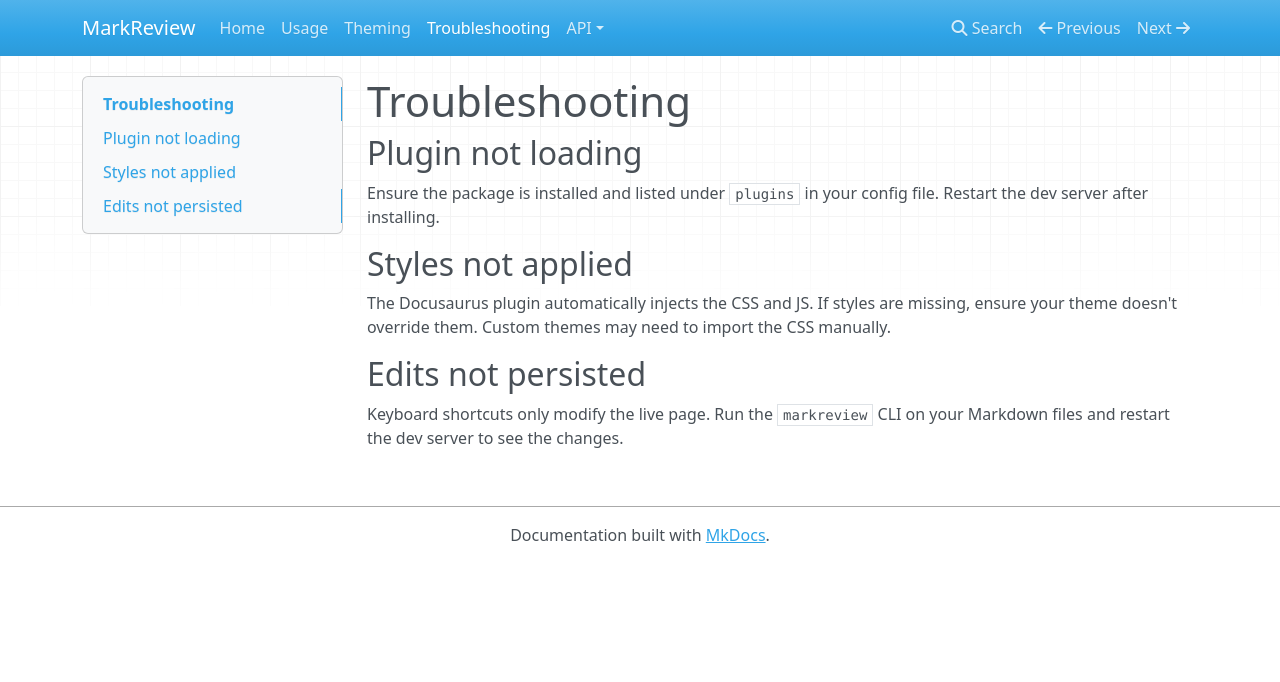
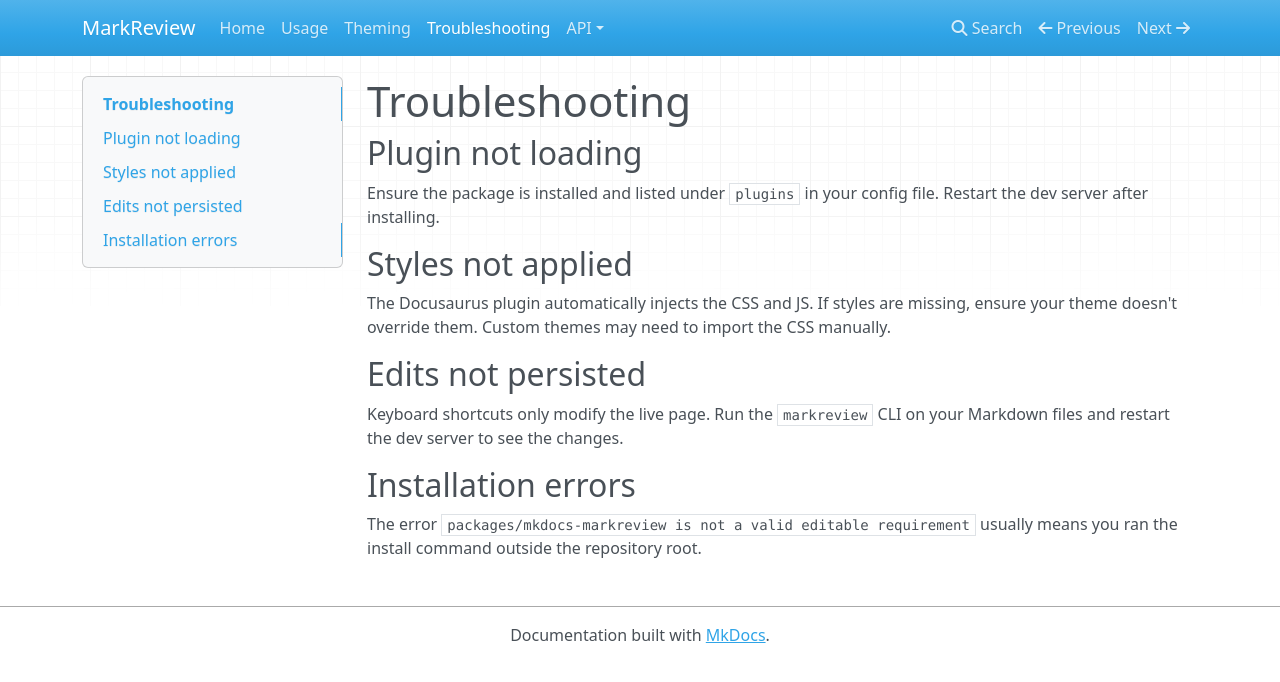
Before and after one commit to eputnam77/MarkReview, an MkDocs documentation site: the page built from docs/troubleshooting.md, in a window 1280 px wide. Shown: the top 682 px of the page. Built offline with MkDocs 1.6.1, drawn with Linux system fonts in a browser that asks for light colours; nearby versions of some CDN libraries.

Commit message:
docs: clarify repo root for local installs

```diff
--- a/docs/troubleshooting.md
+++ b/docs/troubleshooting.md
@@ -11,3 +11,7 @@
 ## Edits not persisted
 
 Keyboard shortcuts only modify the live page. Run the `markreview` CLI on your Markdown files and restart the dev server to see the changes.
+
+## Installation errors
+
+The error `packages/mkdocs-markreview is not a valid editable requirement` usually means you ran the install command outside the repository root.
```
Also changed, not shown: README.md (+1 -0 lines), docs/usage.md (+1 -0 lines).
